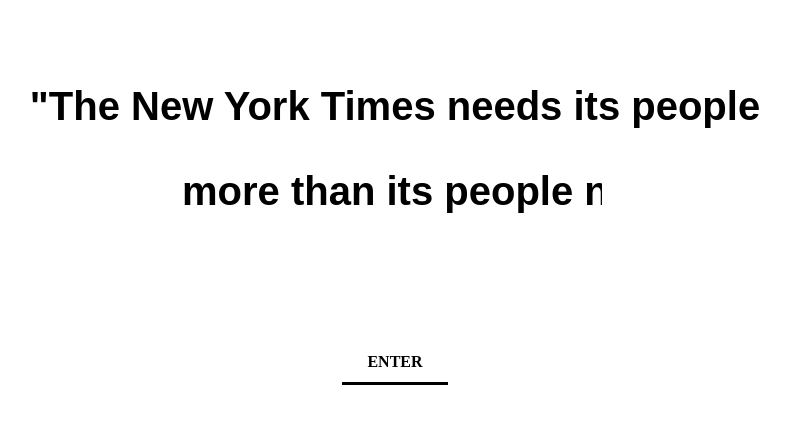
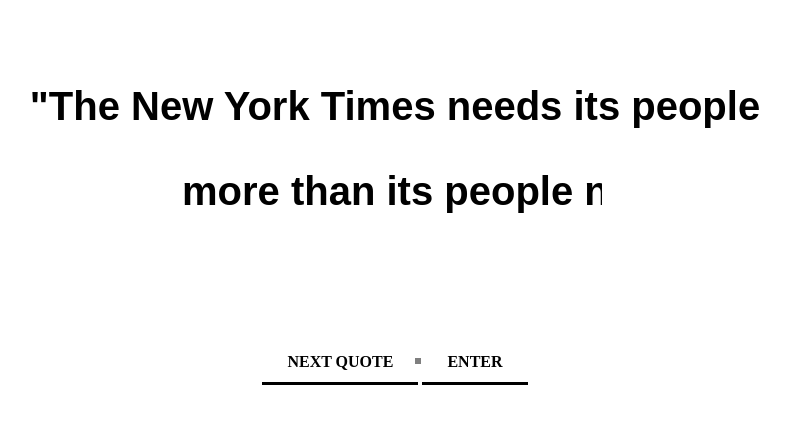
Before and after one commit to rlederernyt/rlederernyt.github.io, a plain HTML site: page quote2.html in a window 1280 px wide. Shown: the whole page, without its empty margins (245-1035 px from the left). Drawn offline with nearby package versions, Linux system fonts and the light colour scheme; a web font is replaced by a local one.

Commit message:
Update quote2.html

```diff
--- a/quote2.html
+++ b/quote2.html
@@ -31,7 +31,8 @@
 
    <div id='cssmenu'>
    <ul>
-            <li class = 'active'><a href="home.html"><span>Enter</span></a></li>
+              <li class = 'active'><a href="finalquote.html"><span>Next Quote</span></a></li>
+              <li class = 'active'><a href="home.html"><span>Enter</span></a></li>
 
    </ul>
    </div>
```
